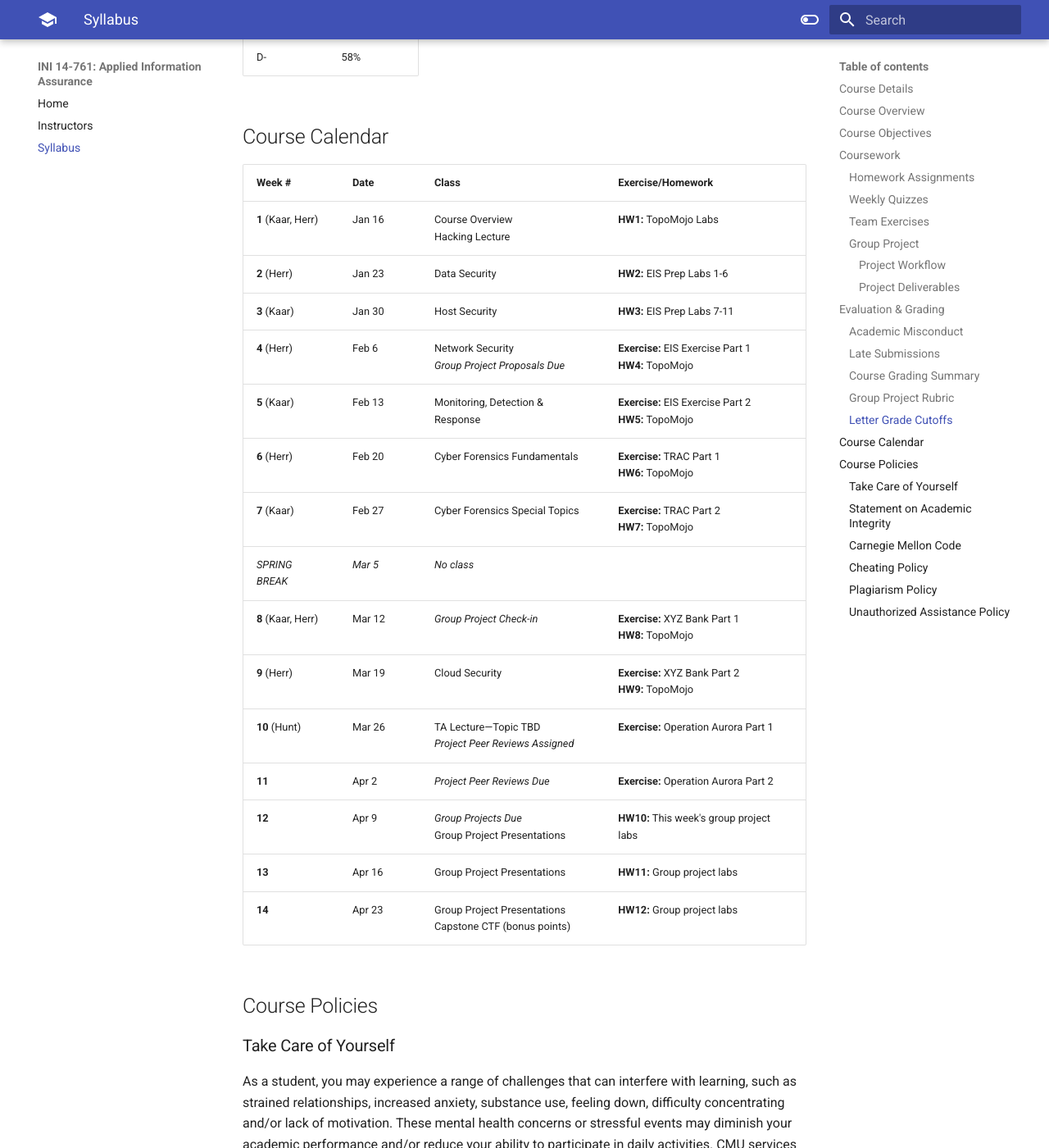
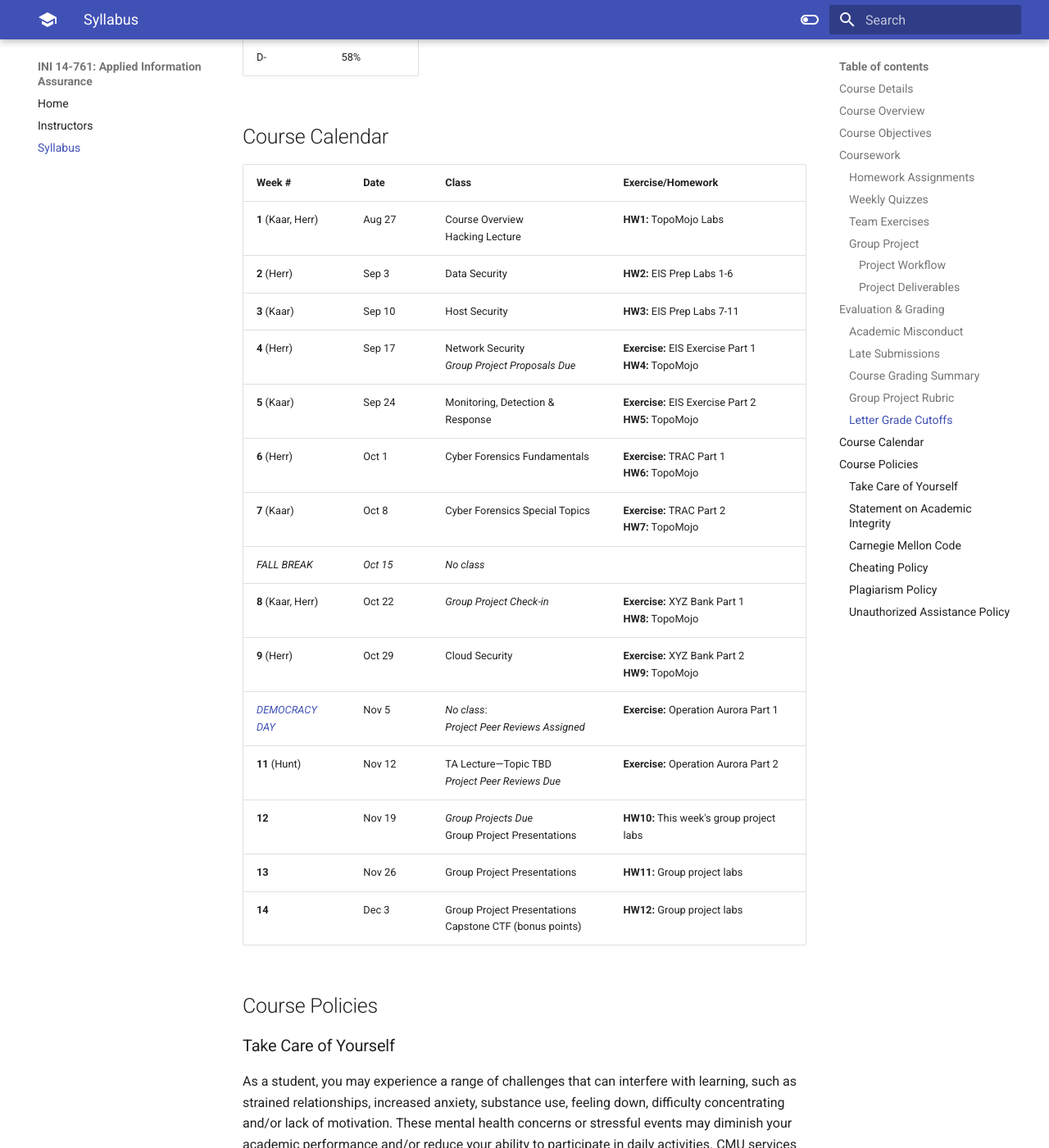
Before and after one commit to mattkaar/aia-web, an MkDocs documentation site: the page built from docs/syllabus.md, in a window 1280 px wide and 1400 px high, scrolled down 7145 px. Shown: the whole window at 82% size. Built offline with MkDocs 1.6.1 and Material for MkDocs 9.7.7, drawn with Linux system fonts in a browser that asks for light colours; some of the changed text lies outside the part shown.

Commit message:
Update F24 class time and schedule

```diff
--- a/docs/syllabus.md
+++ b/docs/syllabus.md
@@ -3,7 +3,7 @@
 # Syllabus
 
 **14-761: Applied Information Assurance**
-_Spring 2024_
+_Fall 2024_
 
 ## Course Details
 
@@ -165,21 +165,21 @@ Students who miss assignment deadlines will have **24 hours** to submit late wor
 
 | Week #              | Date     | Class                                                           | Exercise/Homework                                       |
 | ------------------- | -------- | --------------------------------------------------------------- | ------------------------------------------------------- |
-| **1** (Kaar, Herr)  | Jan 16   | Course Overview<br/>Hacking Lecture                             | **HW1:** TopoMojo Labs                                  |
-| **2** (Herr)        | Jan 23   | Data Security                                                   | **HW2:** EIS Prep Labs 1-6                              |
-| **3** (Kaar)        | Jan 30   | Host Security                                                   | **HW3:** EIS Prep Labs 7-11                             |
-| **4** (Herr)        | Feb 6    | Network Security<br/>_Group Project Proposals Due_              | **Exercise:** EIS Exercise Part 1<br/>**HW4:** TopoMojo |
-| **5** (Kaar)        | Feb 13   | Monitoring, Detection & Response                                | **Exercise:** EIS Exercise Part 2<br/>**HW5:** TopoMojo |
-| **6** (Herr)        | Feb 20   | Cyber Forensics Fundamentals                                    | **Exercise:** TRAC Part 1<br/>**HW6:** TopoMojo         |
-| **7** (Kaar)        | Feb 27   | Cyber Forensics Special Topics                                  | **Exercise:** TRAC Part 2<br/>**HW7:** TopoMojo         |
-| _SPRING BREAK_      | _Mar 5_  | _No class_                                                      |                                                         |
-| **8** (Kaar, Herr)  | Mar 12   | _Group Project Check-in_                                        | **Exercise:** XYZ Bank Part 1<br/>**HW8:** TopoMojo     |
-| **9** (Herr)        | Mar 19   | Cloud Security                                                  | **Exercise:** XYZ Bank Part 2<br/>**HW9:** TopoMojo     |
-| **10** (Hunt)       | Mar 26   | TA Lecture&mdash;Topic TBD<br/> _Project Peer Reviews Assigned_ | **Exercise:** Operation Aurora Part 1 |
-| **11**              | Apr 2   | _Project Peer Reviews Due_                                      | **Exercise:** Operation Aurora Part 2 |
-| **12**              | Apr 9   | _Group Projects Due_<br/>Group Project Presentations            | **HW10:** This week's group project labs                |
-| **13**              | Apr 16   | Group Project Presentations                                     | **HW11:** Group project labs                            |
-| **14**              | Apr 23    | Group Project Presentations<br/>Capstone CTF (bonus points)     | **HW12:** Group project labs                            |
+| **1** (Kaar, Herr)  | Aug 27   | Course Overview<br/>Hacking Lecture                             | **HW1:** TopoMojo Labs                                  |
+| **2** (Herr)        | Sep 3   | Data Security                                                    | **HW2:** EIS Prep Labs 1-6                              |
+| **3** (Kaar)        | Sep 10   | Host Security                                                   | **HW3:** EIS Prep Labs 7-11                             |
+| **4** (Herr)        | Sep 17    | Network Security<br/>_Group Project Proposals Due_             | **Exercise:** EIS Exercise Part 1<br/>**HW4:** TopoMojo |
+| **5** (Kaar)        | Sep 24   | Monitoring, Detection & Response                                | **Exercise:** EIS Exercise Part 2<br/>**HW5:** TopoMojo |
+| **6** (Herr)        | Oct 1   | Cyber Forensics Fundamentals                                     | **Exercise:** TRAC Part 1<br/>**HW6:** TopoMojo         |
+| **7** (Kaar)        | Oct 8   | Cyber Forensics Special Topics                                   | **Exercise:** TRAC Part 2<br/>**HW7:** TopoMojo         |
+| _FALL BREAK_      | _Oct 15_  | _No class_                                                     |                                                         |
+| **8** (Kaar, Herr)  | Oct 22   | _Group Project Check-in_                                        | **Exercise:** XYZ Bank Part 1<br/>**HW8:** TopoMojo     |
+| **9** (Herr)        | Oct 29   | Cloud Security                                                  | **Exercise:** XYZ Bank Part 2<br/>**HW9:** TopoMojo     |
+| [*DEMOCRACY DAY*](https://www.cmu.edu/leadership/the-provost/provost-initiatives/democracy-day/index.html)       | Nov 5    | _No class_: <br>_Project Peer Reviews Assigned_                   | **Exercise:** Operation Aurora Part 1 |
+| **11** (Hunt)              | Nov 12   | TA Lecture&mdash;Topic TBD<br>_Project Peer Reviews Due_         | **Exercise:** Operation Aurora Part 2 |
+| **12**              | Nov 19   | _Group Projects Due_<br/>Group Project Presentations             | **HW10:** This week's group project labs                |
+| **13**              | Nov 26   | Group Project Presentations                                     | **HW11:** Group project labs                            |
+| **14**              | Dec 3    | Group Project Presentations<br/>Capstone CTF (bonus points)    | **HW12:** Group project labs                            |
 
 ## Course Policies
 
```
Also changed, not shown: other parts of docs/syllabus.md (+1 -1 lines).
